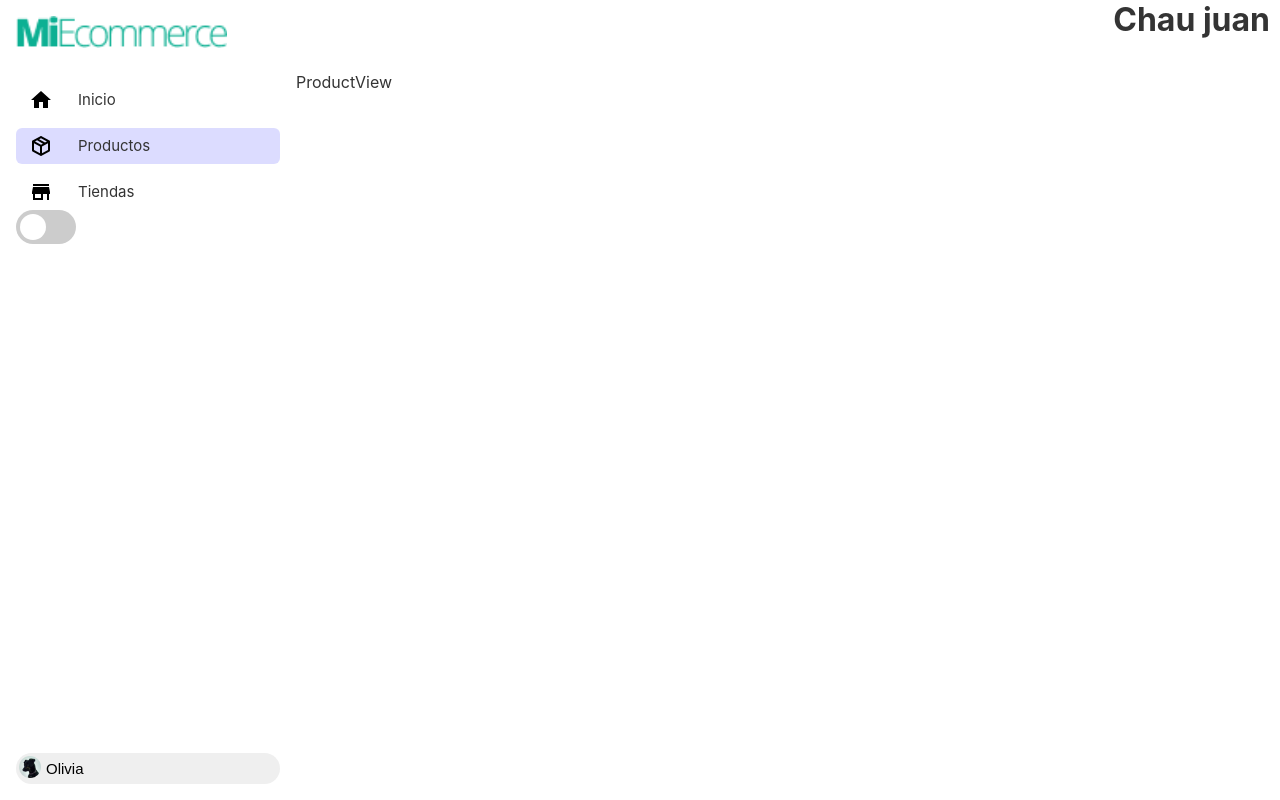
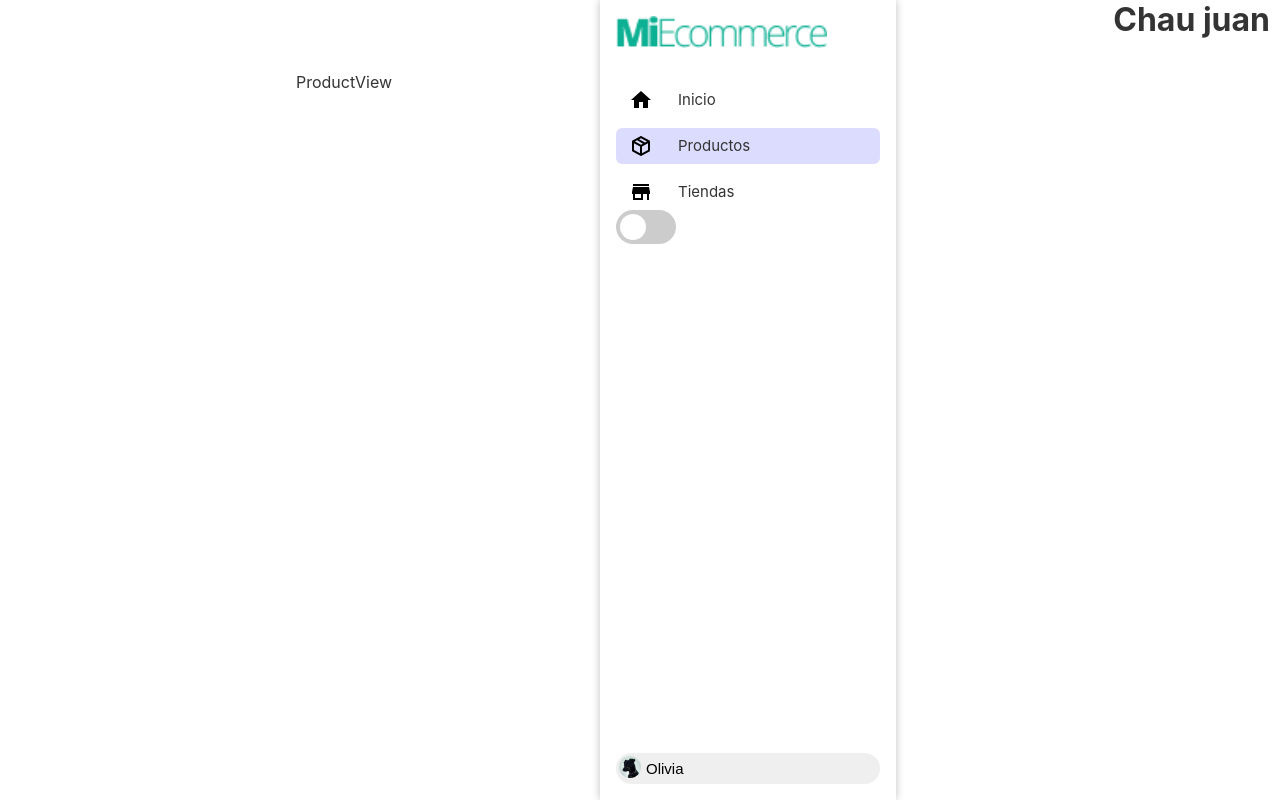
Before and after one commit to JoaquinVarelaCenco/Dashboard-Equipo1, a React (Create React App) app: page /products/1 in a window 1280 px wide. Built offline with nearby package versions, Linux system fonts and the light colour scheme.

Commit message:
agregando una animacion

```diff
--- a/src/components/sideBar/SideBar.css
+++ b/src/components/sideBar/SideBar.css
@@ -8,9 +8,15 @@
   /* align-items: center; */
   padding: 16px;
   justify-content: space-between;
-  z-index: 10;
+  transition: all 0.5s;
+  z-index: 99;
+  animation: aparecer 0.5s linear;
+  box-shadow: 0 0 8px rgba(0, 0, 0, 0.25);
 }
-
+@keyframes aparecer{
+  0%{transform: translateX(600px);}
+  100%{transform: translateX(0)}
+}
 .sideBar__img-logo {
   width: 80%;
   margin-bottom: 30px;
```
